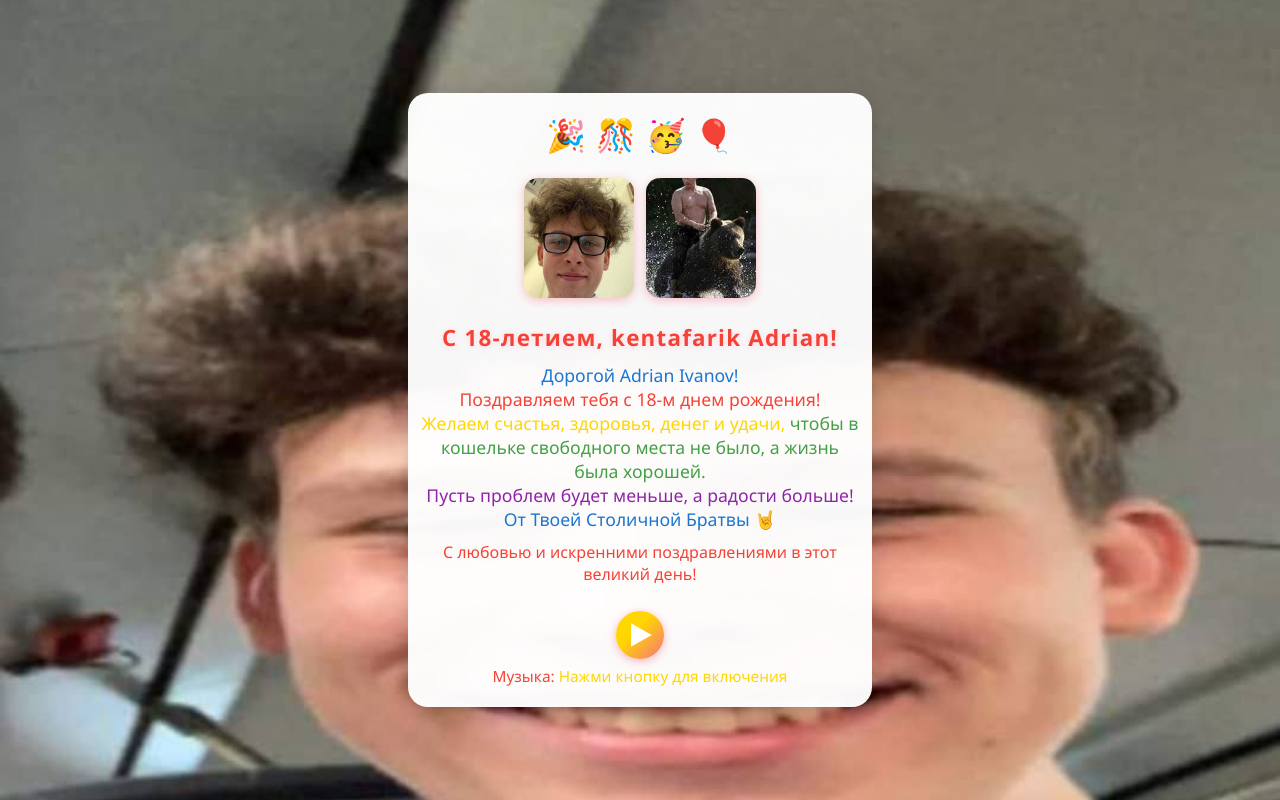
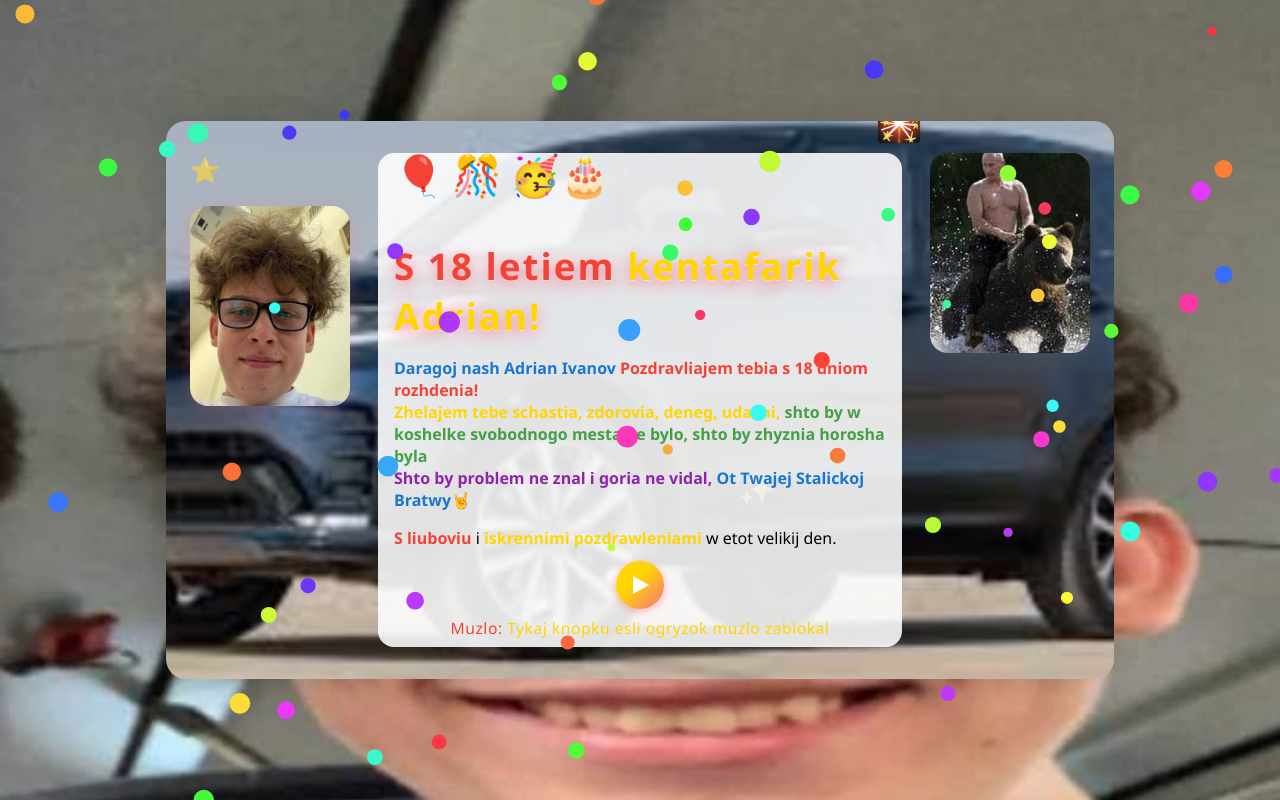
Before and after one commit to R1GLE/S-diom-Rozhdenia-bratuha, a plain HTML site: page index.html in a window 1280 px wide. Drawn offline with Linux system fonts and the light colour scheme.

Commit message:
index.html

```diff
--- a/index.html
+++ b/index.html
@@ -9,85 +9,121 @@
             height: 100%;
             margin: 0;
             padding: 0;
-            font-family: 'Segoe UI', 'Arial', sans-serif;
-            background: #ffe8ef;
         }
         body {
             min-height: 100vh;
             min-width: 100vw;
+            margin: 0;
+            font-family: 'Segoe UI', 'Arial', sans-serif;
             display: flex;
             justify-content: center;
             align-items: center;
             background: url('image4.jpg') center center/cover no-repeat fixed;
+            position: relative;
         }
-        .container {
-            background: rgba(255,255,255,0.97);
+        .confetti {
+            position: fixed;
+            top: 0;
+            left: 0;
+            width: 100vw;
+            height: 100vh;
+            pointer-events: none;
+            z-index: 3;
+        }
+        .card {
+            background: rgba(255,255,255,0.93);
             border-radius: 20px;
-            padding: 20px 12px;
-            max-width: 440px;
-            width: 95vw;
-            box-shadow: 0 4px 24px rgba(0,0,0,0.16);
+            padding: 32px 24px;
+            box-shadow: 0 4px 32px rgba(0,0,0,0.13);
+            max-width: 900px;
+            display: flex;
+            flex-direction: row;
+            align-items: flex-start;
+            gap: 28px;
+            animation: fadeIn 2s;
+            position: relative;
+            z-index: 2;
+            background: url('image3.jpg') center center/cover no-repeat;
+            overflow: hidden;
+        }
+        .left-images {
             display: flex;
             flex-direction: column;
-            align-items: center;
-            gap: 16px;
-            margin: 16px 0;
+            gap: 20px;
         }
-        .decor-top {
-            display: flex;
-            gap: 10px;
-            font-size: 2em;
-            margin-bottom: 6px;
+        .birthday-img {
+            width: 160px;
+            height: 200px;
+            object-fit: cover;
+            border-radius: 18px;
+            box-shadow: 0 4px 18px rgba(246, 115, 128, 0.25);
+            animation: pop-in 1.2s cubic-bezier(.52,1.64,.37,.94);
         }
-        .images-row {
-            display: flex;
-            gap: 12px;
-            margin-bottom: 8px;
-            width: 100%;
-            justify-content: center;
+        .right-image {
+            width: 160px;
+            height: 200px;
+            object-fit: cover;
+            border-radius: 18px;
+            box-shadow: 0 4px 18px rgba(100, 100, 100, 0.20);
+            margin-left: 0;
+            animation: pop-in 1.6s cubic-bezier(.52,1.64,.37,.94);
         }
-        .img-card {
-            width: 40vw;
-            max-width: 110px;
-            height: 30vw;
-            max-height: 120px;
-            object-fit: cover;
-            border-radius: 14px;
-            box-shadow: 0 2px 10px #f6728077;
-        }
-        .content {
-            width: 100%;
-            text-align: center;
+        .card-content {
+            flex: 1;
+            text-align: left;
+            background: rgba(255,255,255,0.88);
+            border-radius: 16px;
+            padding: 8px 16px;
+            box-sizing: border-box;
+            position: relative;
+            z-index: 1;
         }
         h1 {
             color: #f67280;
-            font-size: 1.4em;
-            margin: 0 0 10px 0;
-            letter-spacing: 1.2px;
-            text-shadow: 0 1px 6px #ffd6e3, 0 1px 0 #fff;
+            margin-bottom: 16px;
+            font-size: 2.3em;
+            letter-spacing: 2px;
+            text-shadow: 0 2px 8px #ffb2c1, 0 1px 0 #fff;
+            animation: glow 2s infinite alternate;
         }
-        .wishes {
-            color: #444;
-            font-size: 1.1em;
-            margin-bottom: 10px;
-            word-break: break-word;
+        .balloons {
+            margin-bottom: 16px;
+            font-size: 2.5em;
+            animation: float 2s infinite alternate;
+            display: flex;
+            gap: 8px;
         }
-        .footer {
-            margin-top: 6px;
-            font-size: 1em;
-            color: #f44336;
+        .star {
+            color: #f7d51d;
+            font-size: 1.5em;
+            animation: twinkle 1.3s infinite alternate;
+            margin-right: 3px;
         }
+        .firework {
+            position: absolute;
+            font-size: 2.2em;
+            pointer-events: none;
+            animation: firework 2.5s linear infinite;
+        }
+        .yellow { color: #ffd600; font-weight:bold; }
+        .red { color: #f44336; font-weight:bold; }
+        .blue { color: #1976d2; font-weight:bold; }
+        .green { color: #43a047; font-weight:bold; }
+        .purple { color: #8e24aa; font-weight:bold; }
         .audio-box {
-            margin-top: 10px;
+            width: 100%;
+            margin-top: 12px;
             display: flex;
+            align-items: center;
+            justify-content: center;
             flex-direction: column;
-            align-items: center;
         }
         .music-btn {
             width: 48px;
             height: 48px;
             border-radius: 50%;
             background: linear-gradient(135deg, #ffd600 40%, #f67280 100%);
+            box-shadow: 0 2px 8px #f6728088;
             border: none;
             outline: none;
             cursor: pointer;
@@ -96,80 +132,98 @@
             justify-content: center;
             font-size: 2em;
             color: #fff;
-            margin-bottom: 5px;
-            box-shadow: 0 2px 8px #f6728088;
             transition: background 0.2s, transform 0.2s;
+            margin: 0 auto 4px auto;
+            position: relative;
+            z-index: 6;
         }
         .music-btn:active {
-            transform: scale(0.92);
+            transform: scale(0.90);
             background: linear-gradient(135deg, #f67280 40%, #ffd600 100%);
+        }
+        .music-btn svg {
+            width: 28px;
+            height: 28px;
+            pointer-events: none;
         }
         .audio-tip {
             color: #f44336;
-            font-size: 0.96em;
+            font-size: 0.98em;
+            margin-top: 4px;
+            letter-spacing: 0.5px;
             text-align: center;
-            margin-top: 2px;
         }
-        /* Мобильная адаптация */
-        @media (max-width: 600px) {
-            .container {
-                padding: 8px 2vw;
-                max-width: 99vw;
-                border-radius: 12px;
+        @keyframes fadeIn {
+            from {opacity: 0; transform: translateY(50px);}
+            to {opacity: 1; transform: translateY(0);}
         }
-            .images-row {
-                gap: 6px;
+        @keyframes float {
+            from {transform: translateY(0);}
+            to {transform: translateY(-18px);}
         }
-            .img-card {
-                width: 38vw;
-                max-width: 90px;
-                height: 28vw;
-                max-height: 85px;
+        @keyframes glow {
+            from {text-shadow: 0 2px 8px #ffb2c1, 0 1px 0 #fff;}
+            to   {text-shadow: 0 4px 18px #f67280, 0 1px 0 #fff;}
         }
-            h1 {
-                font-size: 1.1em;
+        @keyframes pop-in {
+            from {transform: scale(0.7); opacity:0;}
+            to {transform: scale(1); opacity:1;}
         }
-            .wishes {
-                font-size: 0.96em;
+        @keyframes twinkle {
+            from {opacity: 0.55;}
+            to {opacity: 1;}
         }
+        @keyframes firework {
+            0%   { opacity: 0; transform: scale(0.4) translateY(60px);}
+            25%  { opacity: 1; transform: scale(1.2) translateY(-20px);}
+            50%  { opacity: 1; transform: scale(1.1) translateY(-40px);}
+            100% { opacity: 0; transform: scale(0.5) translateY(-80px);}
         }
-        @media (max-width: 400px) {
-            .container {
-                padding: 4px 1vw;
+        @media (max-width: 900px) {
+            .card {
+                flex-direction: column;
+                align-items: center;
+                max-width: 95vw;
+                gap: 18px;
             }
-            .img-card {
-                max-width: 75px;
-                max-height: 64px;
+            .right-image {
+                margin-left: 0;
+                margin-top: 12px;
+            }
+            .card-content {
+                text-align: center;
             }
         }
     </style>
 </head>
 <body>
-    <div class="container">
-        <div class="decor-top">
-            🎉 <span style="color:#f7d51d;">🎊</span> 🥳 🎈
+    <canvas class="confetti"></canvas>
+    <div class="card">
+        <div class="firework" style="left:20px;top:10px;">🎆</div>
+        <div class="firework" style="left:75%;top:20px;animation-delay:1.2s;">🎇</div>
+        <div class="firework" style="left:60%;top:70%;animation-delay:0.7s;">✨</div>
+        <div class="left-images">
+            <span class="star">⭐</span>
+            <img class="birthday-img" src="image1.jpg" alt="Забавное фото">
         </div>
-        <div class="images-row">
-            <img class="img-card" src="image1.jpg" alt="Фото 1">
-            <img class="img-card" src="image2.jpg" alt="Фото 2">
-        </div>
-        <div class="content">
+        <div class="card-content">
+            <div class="balloons">🎈<span style="color:#f7d51d;">🎊</span>🥳🎂</div>
             <h1>
-                <span style="color:#f44336;">С 18-летием, kentafarik Adrian!</span>
+                <span class="red">S 18 letiem</span> <span class="yellow">kentafarik Adrian!</span>
             </h1>
-            <div class="wishes">
-                <span style="color:#1976d2;">Дорогой Adrian Ivanov!</span><br>
-                <span style="color:#f44336;">Поздравляем тебя с 18-м днем рождения!</span><br>
-                <span style="color:#ffd600;">Желаем счастья, здоровья, денег и удачи,</span>
-                <span style="color:#43a047;">чтобы в кошельке свободного места не было, а жизнь была хорошей.</span><br>
-                <span style="color:#8e24aa;">Пусть проблем будет меньше, а радости больше!</span><br>
-                <span style="color:#1976d2;">От Твоей Столичной Братвы 🤘</span>
-            </div>
+            <p>
+                <span class="blue">Daragoj nash Adrian Ivanov</span>
+                <span class="red">Pozdravliajem tebia s 18 dniom rozhdenia!</span><br>
+                <span class="yellow">Zhelajem tebe schastia, zdorovia, deneg, udachi,</span>
+                <span class="green">shto by w koshelke svobodnogo mesta ne bylo, shto by zhyznia horosha byla</span><br>
+                <span class="purple">Shto by problem ne znal i goria ne vidal,</span>
+                <span class="blue">Ot Twajej Stalickoj Bratwy🤘</span><br>
+            </p>
             <div class="footer">
-                С любовью и искренними поздравлениями в этот великий день!
-            </div>
+                <span class="red">S liuboviu</span> i <span class="yellow">iskrennimi pozdrawleniami</span> w etot velikij den.
             </div>
             <div class="audio-box">
+                <!-- Мини-кнопка для музыки -->
                 <button id="musicBtn" class="music-btn" title="Включить/выключить музыку">
                     <svg id="playIcon" xmlns="http://www.w3.org/2000/svg" fill="currentColor" viewBox="0 0 40 40">
                         <polygon points="10,7 33,20 10,33 10,7"/>
@@ -179,9 +233,7 @@
                         <rect x="22" y="7" width="8" height="26"/>
                     </svg>
                 </button>
-            <div class="audio-tip">
-                Музыка: <span style="color:#ffd600;">Нажми кнопку для включения</span>
-            </div>
+                <div class="audio-tip">Muzlo: <span style="color:#ffd600;">Tykaj knopku esli ogryzok muzlo zablokal</span></div>
                 <iframe id="ytplayer"
                     style="width:0;height:0;border:0;position:absolute;left:-9999px;"
                     src="https://www.youtube.com/embed/qdRGmu7J4GM?enablejsapi=1&version=3&loop=1&playlist=qdRGmu7J4GM"
@@ -191,7 +243,53 @@
                 </iframe>
             </div>
         </div>
+        <img class="right-image" src="image2.jpg" alt="Вдохновляющее фото">
+    </div>
     <script>
+        // Конфетти-анимация
+        const confetti = document.querySelector('.confetti');
+        const ctx = confetti.getContext('2d');
+        let w = confetti.width = window.innerWidth;
+        let h = confetti.height = window.innerHeight;
+        let pieces = [];
+        for (let i = 0; i < 70; i++) {
+            pieces.push({
+                x: Math.random() * w,
+                y: Math.random() * h - h,
+                r: Math.random() * 7 + 4,
+                d: Math.random() * 40 + 10,
+                color: `hsl(${Math.random()*360},95%,60%)`,
+                tilt: Math.random() * 10 - 10
+            });
+        }
+        function drawConfetti() {
+            ctx.clearRect(0, 0, w, h);
+            for (let i = 0; i < pieces.length; i++) {
+                let p = pieces[i];
+                ctx.beginPath();
+                ctx.arc(p.x, p.y, p.r, 0, Math.PI*2, false);
+                ctx.fillStyle = p.color;
+                ctx.fill();
+            }
+            updateConfetti();
+        }
+        function updateConfetti() {
+            for (let i = 0; i < pieces.length; i++) {
+                let p = pieces[i];
+                p.y += Math.cos(p.d) + 1 + p.r/2;
+                p.x += Math.sin(0.3) * 2;
+                if (p.y > h) {
+                    p.x = Math.random() * w;
+                    p.y = -10;
+                }
+            }
+        }
+        setInterval(drawConfetti, 22);
+        window.addEventListener('resize',()=>{
+            w = confetti.width = window.innerWidth;
+            h = confetti.height = window.innerHeight;
+        });
+
         // YouTube API для управления музыкой
         let player;
         let ytReady = false, isPlaying = false;
@@ -209,6 +307,10 @@
                 events: {
                     'onReady': function(event) {
                         ytReady = true;
+                        // Попробовать автозапуск (может не сработать)
+                        try {
+                            event.target.playVideo();
+                        } catch(e){}
                     },
                     'onStateChange': function(event) {
                         if(event.data === YT.PlayerState.PLAYING) {
@@ -220,6 +322,7 @@
                             pauseIcon.style.display = 'none';
                             isPlaying = false;
                         }
+                        // Повтор
                         if(event.data === YT.PlayerState.ENDED) {
                             player.playVideo();
                         }
@@ -237,6 +340,13 @@
                 }
             }
         });
+
+        // Попробовать автозапуск после первого клика по странице
+        document.addEventListener('click', function() {
+            if(ytReady && player && !isPlaying) {
+                player.playVideo();
+            }
+        }, { once: true });
     </script>
 </body>
 </html>
```
Lines whose indentation alone changed are shown as unchanged.
